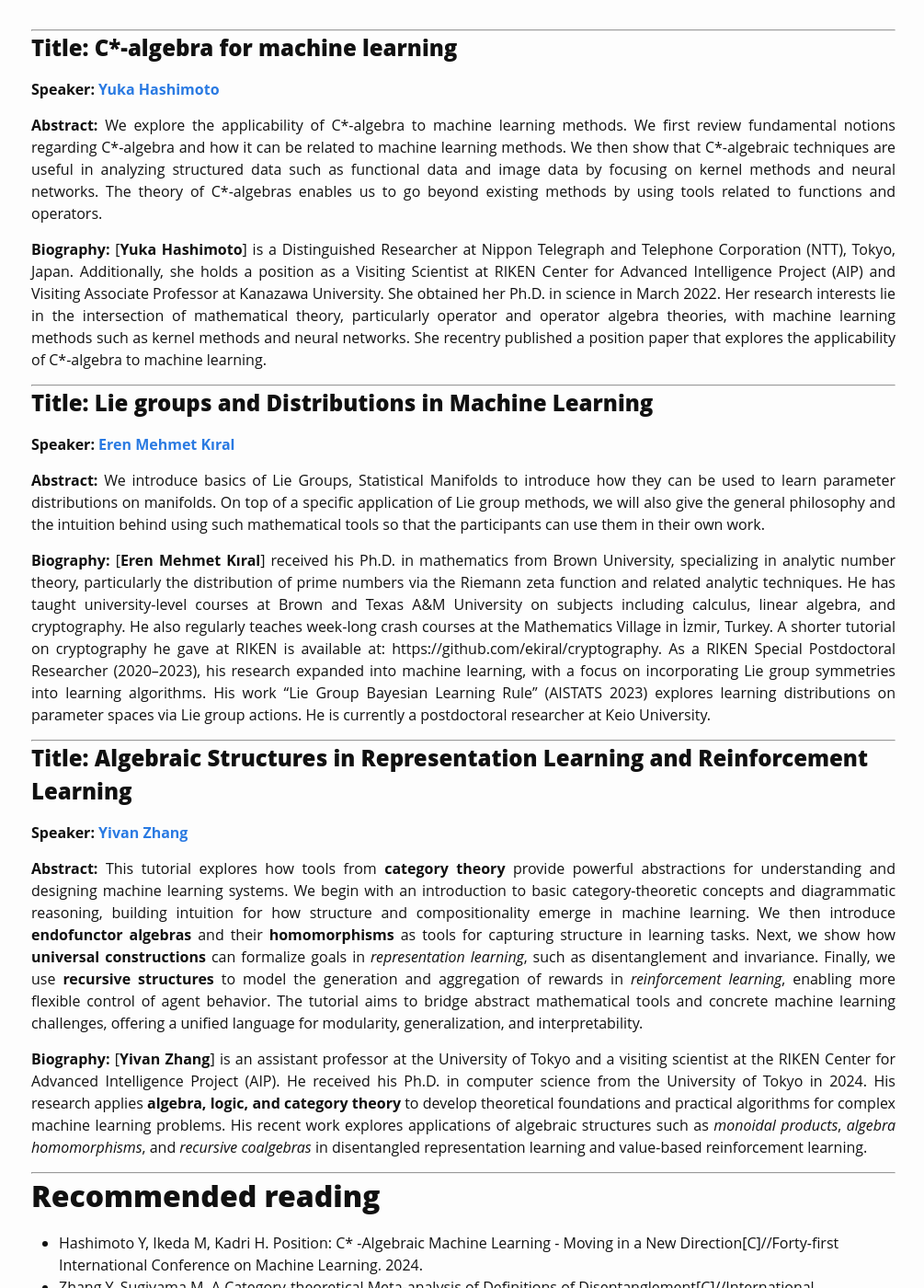
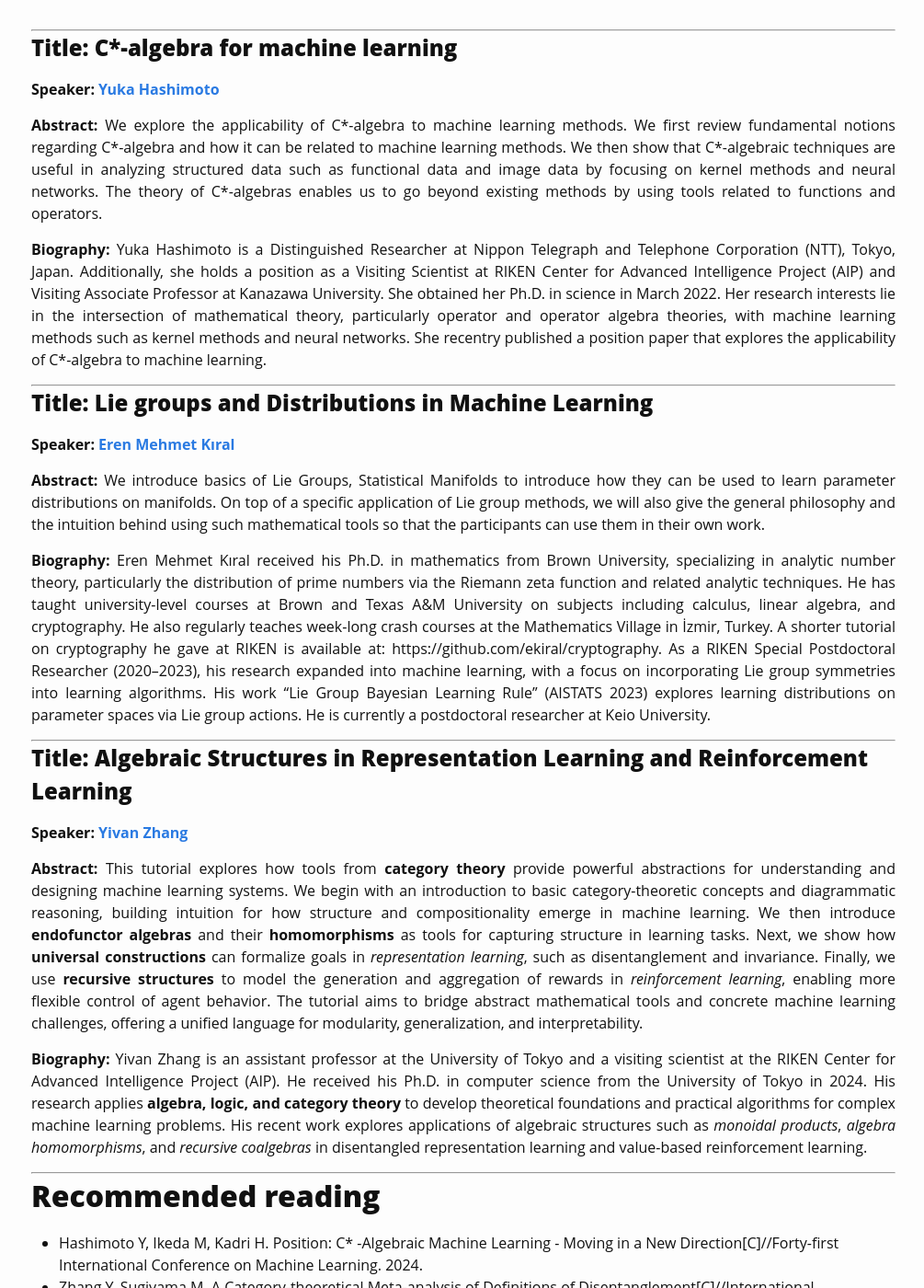
Before and after one commit to Algebra4AI/Algebra4AI.github.io, a Jekyll site: the page built from index.md, in a window 1280 px wide and 1400 px high, scrolled down 2120 px. Shown: the whole window at 92% size, without its empty margins (136-1141 px from the left). Built offline with Jekyll 4.4.1, drawn with Linux system fonts in a browser that asks for light colours; some web fonts are replaced.

```diff
--- a/index.md
+++ b/index.md
@@ -116,7 +116,7 @@ TBD
 
 **Abstract:** We explore the applicability of C\*-algebra to machine learning methods. We first review fundamental notions regarding C\*-algebra and how it can be related to machine learning methods. We then show that C*-algebraic techniques are useful in analyzing structured data such as functional data and image data by focusing on kernel methods and neural networks. The theory of C\*-algebras enables us to go beyond existing methods by using tools related to functions and operators.
 
-**Biography:** [**Yuka Hashimoto**] is a Distinguished Researcher at Nippon Telegraph and Telephone Corporation (NTT), Tokyo, Japan. Additionally, she holds a position as a Visiting Scientist at RIKEN Center for Advanced Intelligence Project (AIP) and Visiting Associate Professor at Kanazawa University. She obtained her Ph.D. in science in March 2022. Her research interests lie in the intersection of mathematical theory, particularly operator and operator algebra theories, with machine learning methods such as kernel methods and neural networks. She recentry published a position paper that explores the applicability of C*-algebra to machine learning.
+**Biography:** Yuka Hashimoto is a Distinguished Researcher at Nippon Telegraph and Telephone Corporation (NTT), Tokyo, Japan. Additionally, she holds a position as a Visiting Scientist at RIKEN Center for Advanced Intelligence Project (AIP) and Visiting Associate Professor at Kanazawa University. She obtained her Ph.D. in science in March 2022. Her research interests lie in the intersection of mathematical theory, particularly operator and operator algebra theories, with machine learning methods such as kernel methods and neural networks. She recentry published a position paper that explores the applicability of C*-algebra to machine learning.
 
 ---
 
@@ -126,7 +126,7 @@ TBD
 
 **Abstract:**  We introduce basics of Lie Groups, Statistical Manifolds to introduce how they can be used to learn parameter distributions on manifolds. On top of a specific application of Lie group methods, we will also give the general philosophy and the intuition behind using such mathematical tools so that the participants can use them in their own work.
 
-**Biography:** [**Eren Mehmet Kıral**] received his Ph.D. in mathematics from Brown University, specializing in analytic number theory, particularly the distribution of prime numbers via the Riemann zeta function and related analytic techniques. He has taught university-level courses at Brown and Texas A&M University on subjects including calculus, linear algebra, and cryptography. He also regularly teaches week-long crash courses at the Mathematics Village in İzmir, Turkey. A shorter tutorial on cryptography he gave at RIKEN is available at: https://github.com/ekiral/cryptography. As a RIKEN Special Postdoctoral Researcher (2020--2023), his research expanded into machine learning, with a focus on incorporating Lie group symmetries into learning algorithms. His work “Lie Group Bayesian Learning Rule” (AISTATS 2023) explores learning distributions on parameter spaces via Lie group actions. He is currently a postdoctoral researcher at Keio University.
+**Biography:** Eren Mehmet Kıral received his Ph.D. in mathematics from Brown University, specializing in analytic number theory, particularly the distribution of prime numbers via the Riemann zeta function and related analytic techniques. He has taught university-level courses at Brown and Texas A&M University on subjects including calculus, linear algebra, and cryptography. He also regularly teaches week-long crash courses at the Mathematics Village in İzmir, Turkey. A shorter tutorial on cryptography he gave at RIKEN is available at: https://github.com/ekiral/cryptography. As a RIKEN Special Postdoctoral Researcher (2020--2023), his research expanded into machine learning, with a focus on incorporating Lie group symmetries into learning algorithms. His work “Lie Group Bayesian Learning Rule” (AISTATS 2023) explores learning distributions on parameter spaces via Lie group actions. He is currently a postdoctoral researcher at Keio University.
 
 ---
 
@@ -136,7 +136,7 @@ TBD
 
 **Abstract:** This tutorial explores how tools from **category theory** provide powerful abstractions for understanding and designing machine learning systems. We begin with an introduction to basic category-theoretic concepts and diagrammatic reasoning, building intuition for how structure and compositionality emerge in machine learning. We then introduce **endofunctor algebras** and their **homomorphisms** as tools for capturing structure in learning tasks. Next, we show how **universal constructions** can formalize goals in _representation learning_, such as disentanglement and invariance. Finally, we use **recursive structures** to model the generation and aggregation of rewards in _reinforcement learning_, enabling more flexible control of agent behavior. The tutorial aims to bridge abstract mathematical tools and concrete machine learning challenges, offering a unified language for modularity, generalization, and interpretability.
 
-**Biography:** [**Yivan Zhang**] is an assistant professor at the University of Tokyo and a visiting scientist at the RIKEN Center for Advanced Intelligence Project (AIP). He received his Ph.D. in computer science from the University of Tokyo in 2024. His research applies **algebra, logic, and category theory** to develop theoretical foundations and practical algorithms for complex machine learning problems. His recent work explores applications of algebraic structures such as _monoidal products_, _algebra homomorphisms_, and _recursive coalgebras_ in disentangled representation learning and value-based reinforcement learning.
+**Biography:** Yivan Zhang is an assistant professor at the University of Tokyo and a visiting scientist at the RIKEN Center for Advanced Intelligence Project (AIP). He received his Ph.D. in computer science from the University of Tokyo in 2024. His research applies **algebra, logic, and category theory** to develop theoretical foundations and practical algorithms for complex machine learning problems. His recent work explores applications of algebraic structures such as _monoidal products_, _algebra homomorphisms_, and _recursive coalgebras_ in disentangled representation learning and value-based reinforcement learning.
 
 ---
 
```
